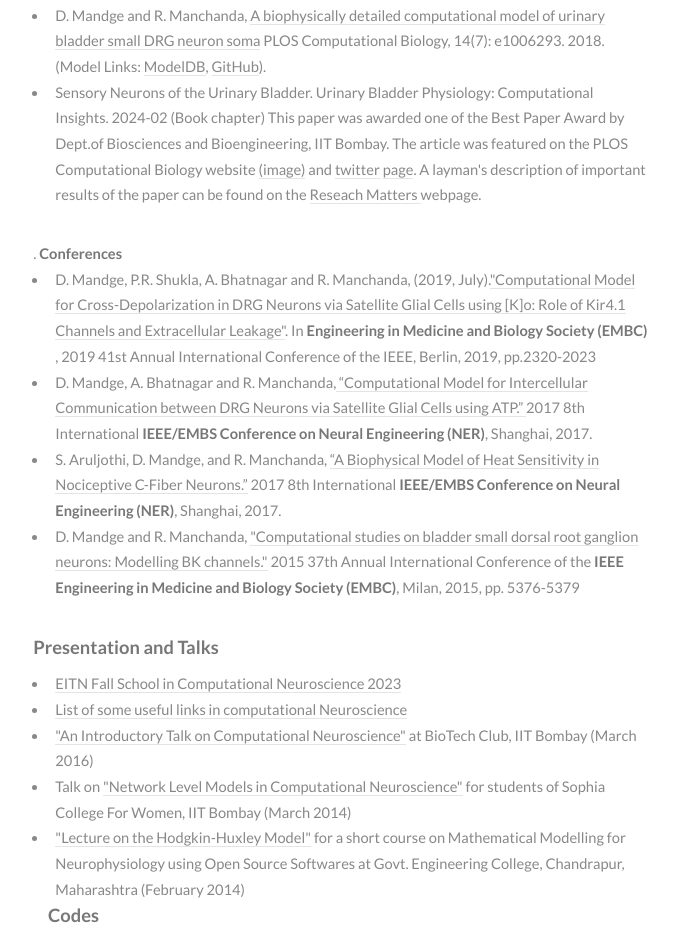
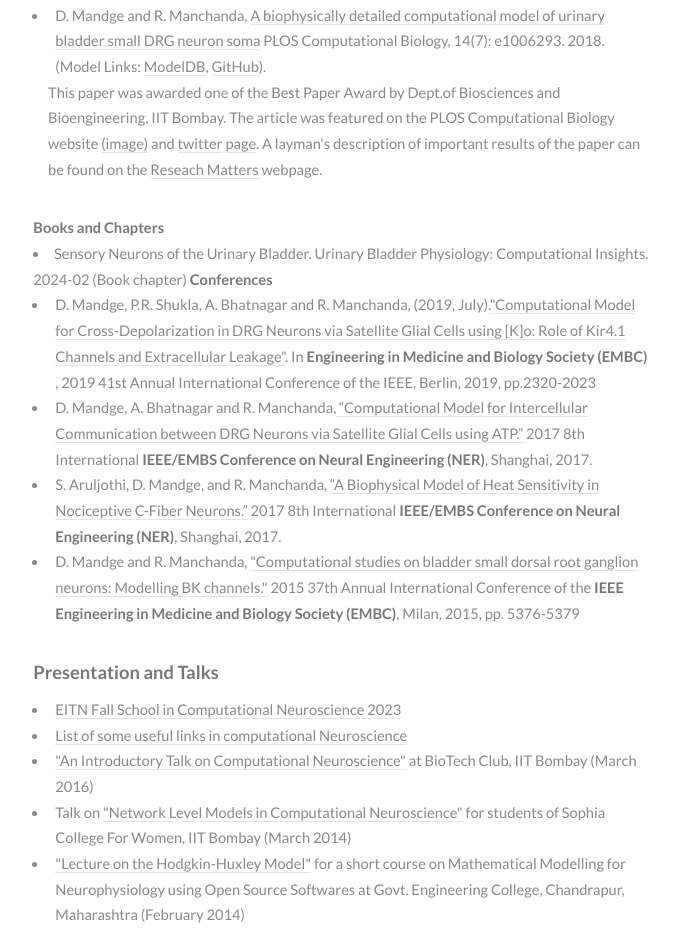
Before and after one commit to darshanmandge/darshanmandge.github.io, a plain HTML site: page index.html in a window 1280 px wide. Shown: the part 1520-2453 px from the top of the page, without its empty margins (152-831 px from the left). Drawn offline with Linux system fonts and the light colour scheme.

Commit message:
minor_change

```diff
--- a/index.html
+++ b/index.html
@@ -101,10 +101,12 @@
 
 											<li>D. Mandge and R. Manchanda, <a href="https://doi.org/10.1371/journal.pcbi.1006293"> A biophysically detailed computational model of urinary bladder small DRG neuron soma</a> PLOS Computational Biology, 14(7): e1006293. 2018. (Model Links: <a href="https://modeldb.yale.edu/243448">ModelDB</a>, <a href="https://github.com/ModelDBRepository/243448">GitHub</a>).</li>
 
+											This paper was awarded one of the Best Paper Award by Dept.of Biosciences and Bioengineering, IIT Bombay. The article was featured on the PLOS Computational Biology website <a href = "images/plosCB_featured_20072018.JPG">(image)</a> and <a href="https://twitter.com/PLOSCompBiol/status/1022149478604853248">twitter</a>  <a href="https://twitter.com/PLOSCompBiol/status/1022308022159388673">page</a>. A layman's description of important results of the paper can be found on the <a href="https://twitter.com/SciResMatters/status/1244831995986935808"> Reseach Matters </a> webpage. </ul>
+
+										<b>Books and Chapters</b>
 											<li>   <a href="http://www.narosa.com/books_display.asp?catgcode=978-81-8487-750-2Modelling"></a> Sensory Neurons of the Urinary Bladder. Urinary Bladder Physiology: Computational Insights. 2024-02 (Book chapter)
 
-									     This paper was awarded one of the Best Paper Award by Dept.of Biosciences and Bioengineering, IIT Bombay. The article was featured on the PLOS Computational Biology website <a href = "images/plosCB_featured_20072018.JPG">(image)</a> and <a href="https://twitter.com/PLOSCompBiol/status/1022149478604853248">twitter</a>  <a href="https://twitter.com/PLOSCompBiol/status/1022308022159388673">page</a>.
-									      A layman's description of important results of the paper can be found on the <a href="https://twitter.com/SciResMatters/status/1244831995986935808"> Reseach Matters </a> webpage. </ul>.
+
 
 									    <b>Conferences</b>
                                         <ul style="list-style-type:disc">
```
